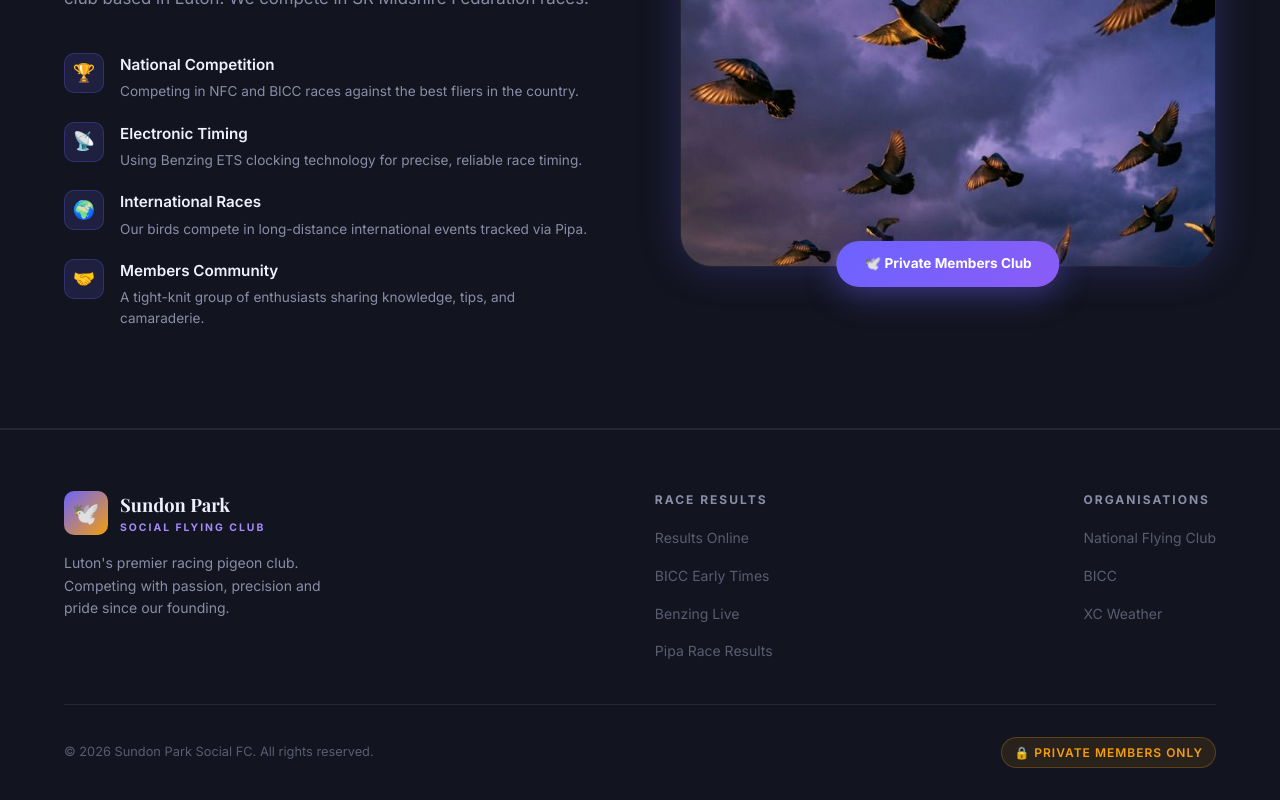
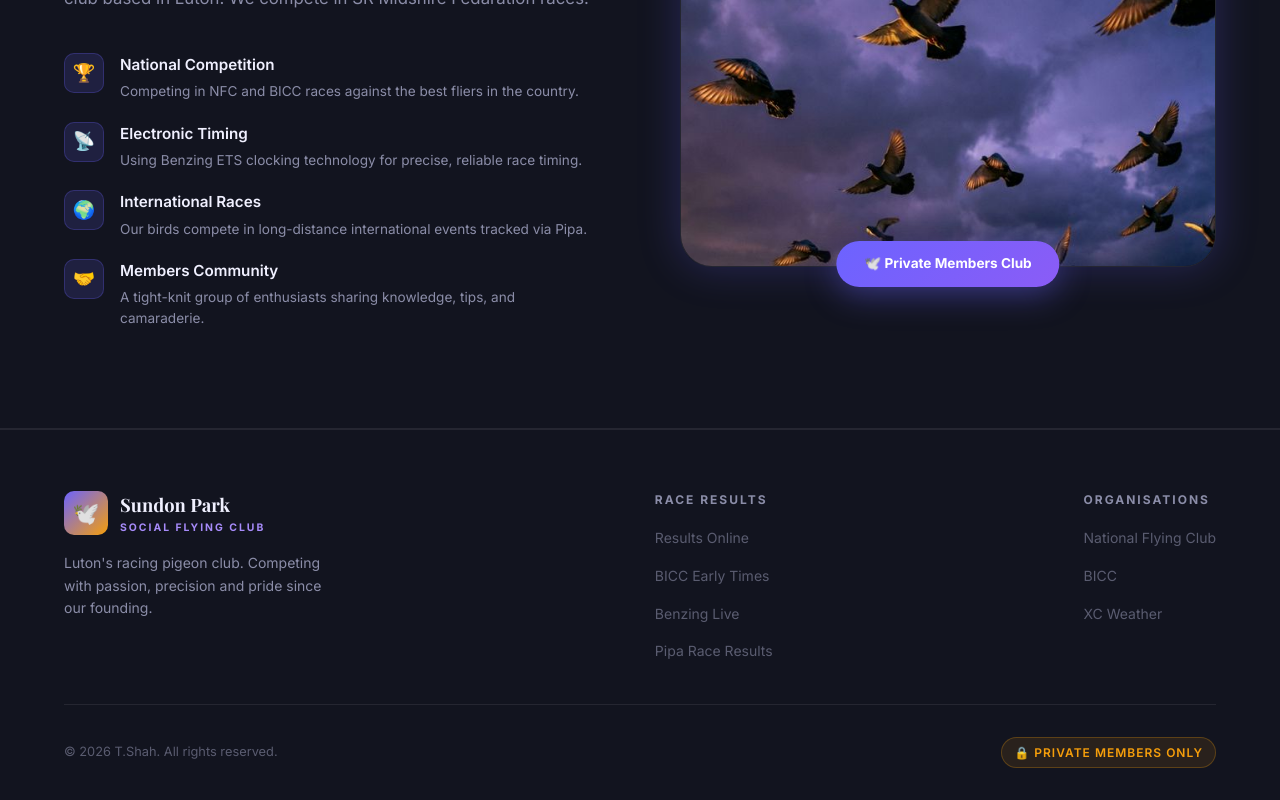
Before and after one commit to tariqshah-afk/sundon, a React (Vite) app: page / in a window 1280 px wide. Shown: the part 2200-3000 px from the top of the page. Built offline with nearby package versions, Linux system fonts and the light colour scheme.

Commit message:
Update footer text and copyright owner

```diff
--- a/src/components/Footer.jsx
+++ b/src/components/Footer.jsx
@@ -17,7 +17,7 @@ const Footer = () => {
                             </div>
                         </div>
                         <p className="footer-tagline">
-                            Luton's premier racing pigeon club. Competing with passion, precision and pride since our founding.
+                            Luton's racing pigeon club. Competing with passion, precision and pride since our founding.
                         </p>
                     </div>
 
@@ -44,7 +44,7 @@ const Footer = () => {
 
                 <div className="footer-bottom">
                     <p className="footer-copy">
-                        © {year} Sundon Park Social FC. All rights reserved.
+                        © {year} T.Shah. All rights reserved.
                     </p>
                     <div className="footer-private">
                         🔒 Private Members Only
```
